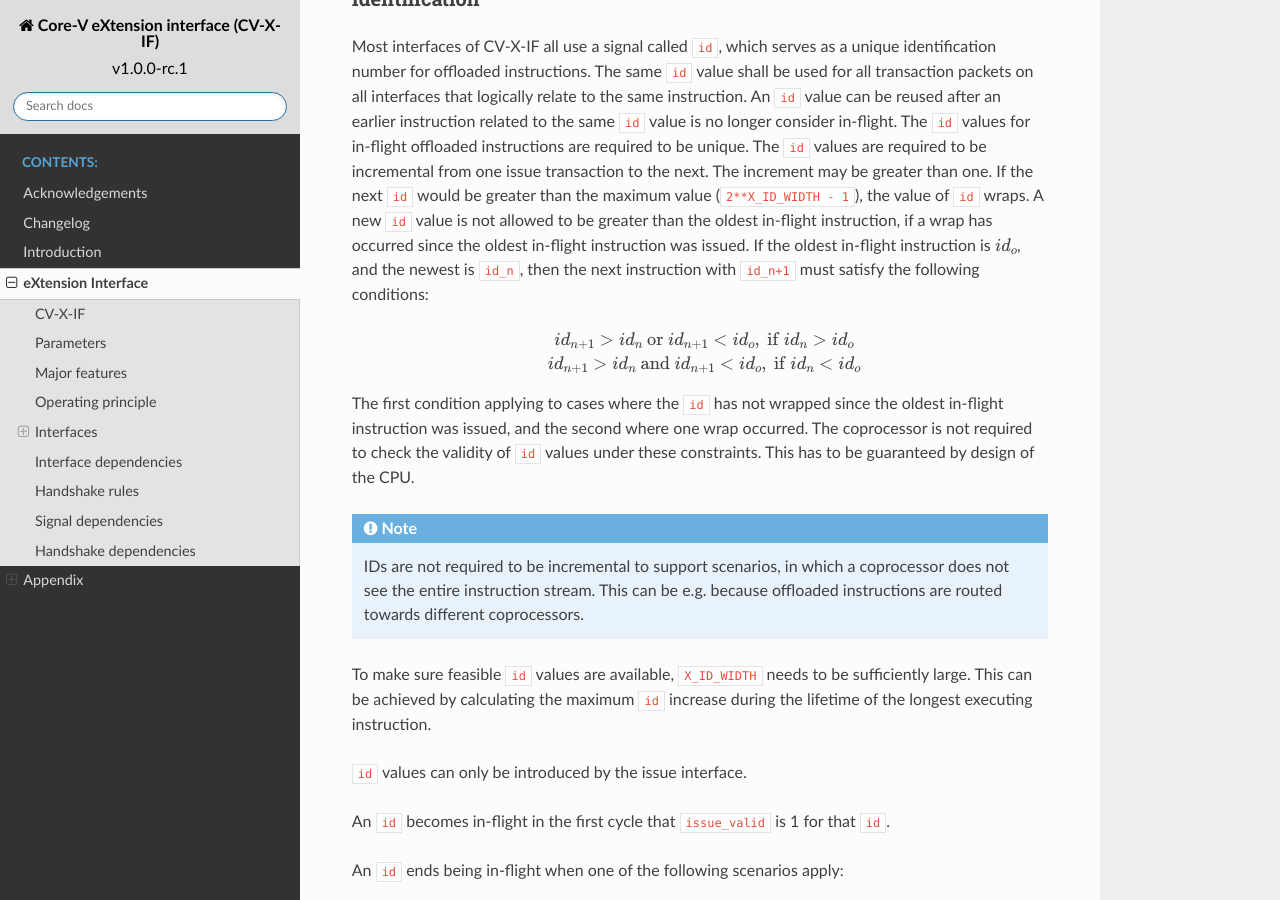
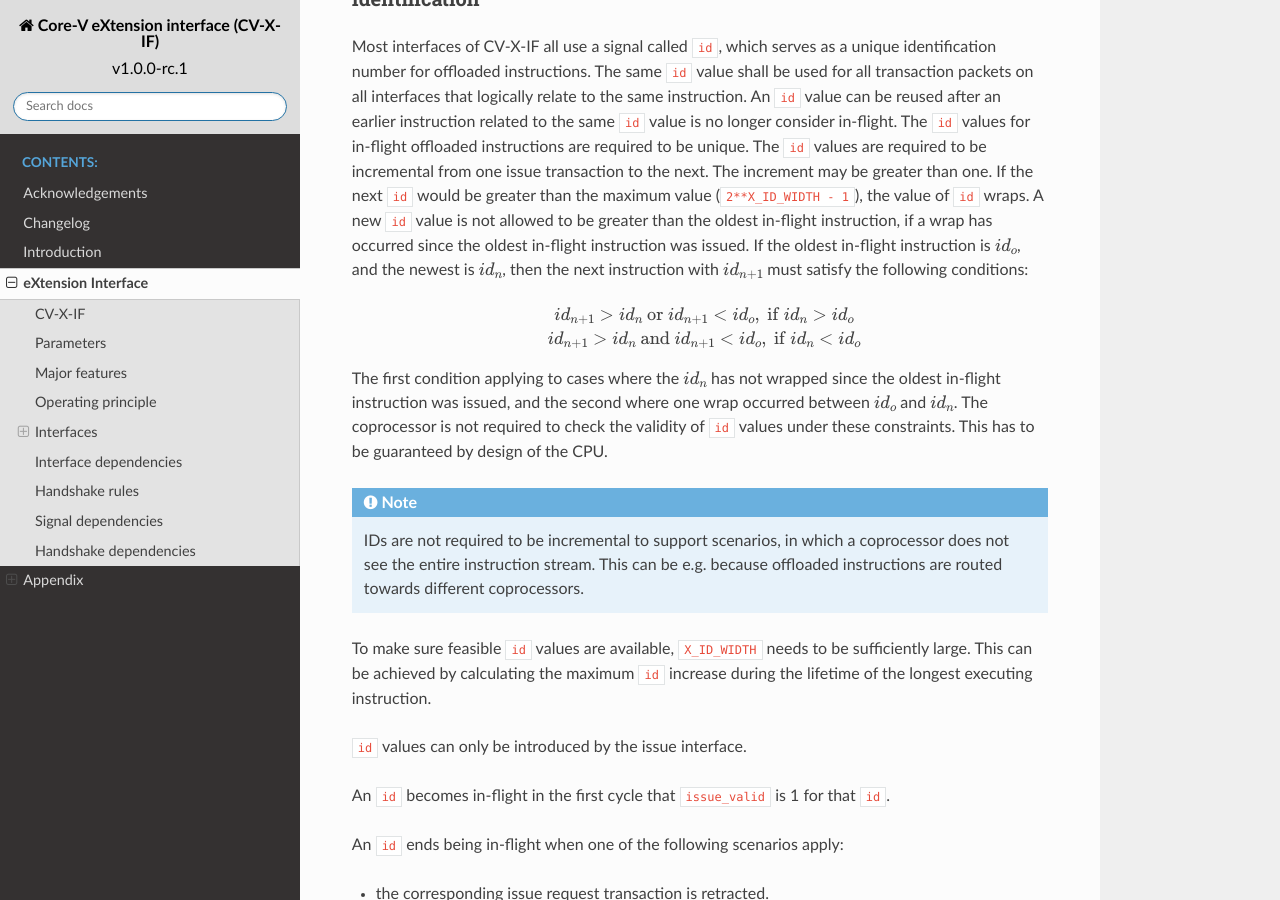
Before and after one commit to openhwgroup/core-v-xif, a Sphinx documentation site: the page built from docs/source/x_ext.rst, in a window 1280 px wide and 900 px high, scrolled down 4858 px. Built offline with Sphinx 7.4.7 and the Read the Docs theme 2.0.0, drawn with Linux system fonts in a browser that asks for light colours.

Commit message:
Fixing description

```diff
--- a/docs/source/x_ext.rst
+++ b/docs/source/x_ext.rst
@@ -257,7 +257,7 @@ The ``id`` values are required to be incremental from one issue transaction to t
 The increment may be greater than one.
 If the next ``id`` would be greater than the maximum value (``2**X_ID_WIDTH - 1``), the value of ``id`` wraps.
 A new ``id`` value is not allowed to be greater than the oldest in-flight instruction, if a wrap has occurred since the oldest in-flight instruction was issued.
-If the oldest in-flight instruction is :math:`id_o`, and the newest is ``id_n``, then the next instruction with ``id_n+1`` must satisfy the following conditions:
+If the oldest in-flight instruction is :math:`id_o`, and the newest is :math:`id_n`, then the next instruction with :math:`id_{n+1}` must satisfy the following conditions:
 
 .. math::
   \begin{gather}
@@ -265,7 +265,7 @@ If the oldest in-flight instruction is :math:`id_o`, and the newest is ``id_n``,
     id_{n+1} > id_{n} \text{ and } id_{n+1} < id_{o}, \text{ if } id_{n} < id_{o}
   \end{gather}
 
-The first condition applying to cases where the ``id`` has not wrapped since the oldest in-flight instruction was issued, and the second where one wrap occurred.
+The first condition applying to cases where the :math:`id_n` has not wrapped since the oldest in-flight instruction was issued, and the second where one wrap occurred between :math:`id_o` and :math:`id_n`.
 The |coprocessor| is not required to check the validity of ``id`` values under these constraints.
 This has to be guaranteed by design of the CPU.
 
```
